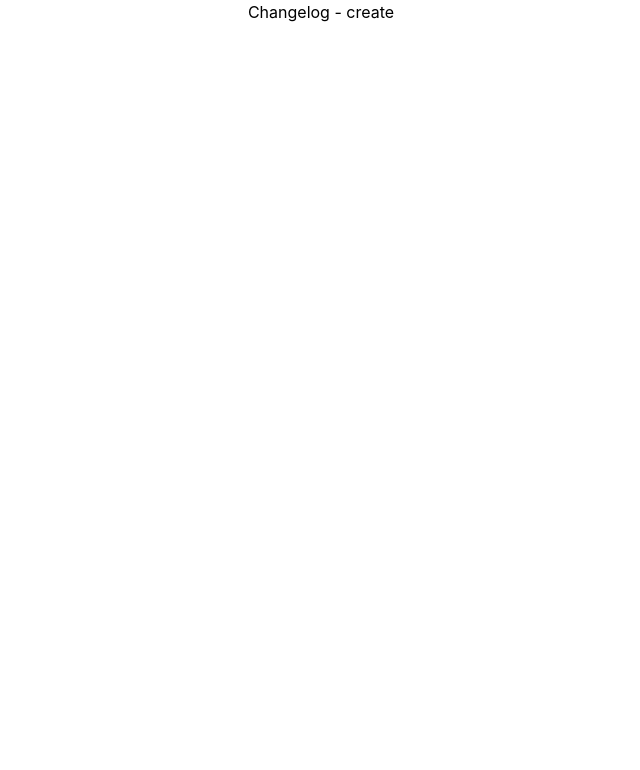
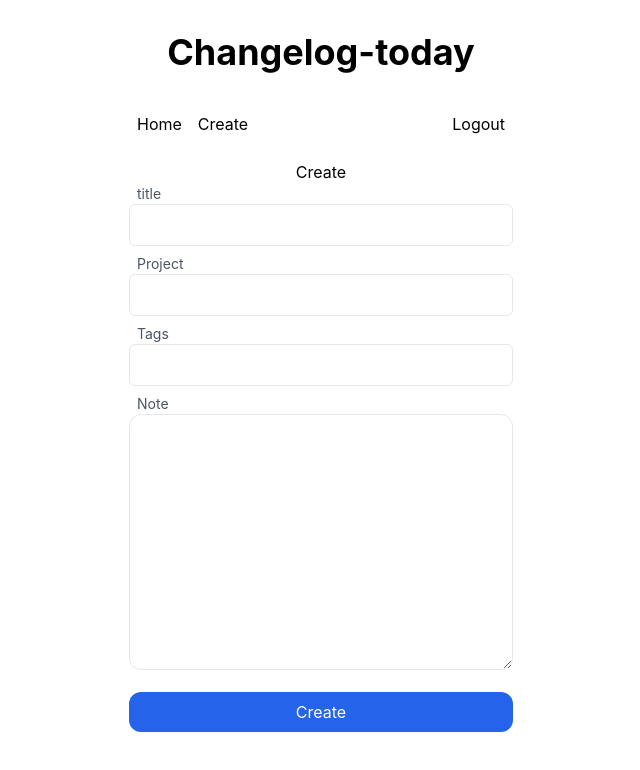
Before and after one commit to imytdotio/changelog-today, a React (Create React App) app: page /create in a window 1280 px wide. Shown: the top 770 px of the page, without its empty margins (319-959 px from the left). Built offline with nearby package versions, Linux system fonts and the light colour scheme.

Commit message:
init commit

```diff
--- a/src/App.js
+++ b/src/App.js
@@ -3,13 +3,18 @@ import "./App.css";
 import { BrowserRouter, Routes, Route } from "react-router-dom";
 import { Home } from "./Page/Home";
 import { Changelog } from "./Page/Changelog";
+import { Create } from "./Page/Create";
+import { Nav } from "./Components/Nav";
 
 function App() {
   return (
-    <div className="App">
+    <div className="App p-8">
       <BrowserRouter>
+      <h1 className="font-bold text-4xl mb-8">Changelog-today</h1>
+      <Nav />
         <Routes>
           <Route path="/" element={<Home />} exact />
+          <Route path="/create" element={<Create />} exact />
           <Route path="/:id" element={<Changelog />} exact />
         </Routes>
       </BrowserRouter>
--- /dev/null
+++ b/src/Components/Nav.js
@@ -0,0 +1,24 @@
+import React from "react";
+import { NavLink } from "react-router-dom";
+
+/**
+ * @author
+ * @function Nav
+ **/
+
+export const Nav = (props) => {
+  const nav = "hover:bg-gray-200 duration-200 p-2 rounded-md";
+  return (
+    <div className="flex w-96 m-auto my-4">
+      <ul className="flex flex-1">
+        <NavLink className={nav} to="/">
+          Home
+        </NavLink>
+        <NavLink className={nav} to="/Create">
+          Create
+        </NavLink>
+      </ul>
+      <button className={nav}>Logout</button>
+    </div>
+  );
+};
--- a/src/Page/Changelog.js
+++ b/src/Page/Changelog.js
@@ -6,7 +6,34 @@ import { useParams } from "react-router-dom";
  * @function Changelog
  **/
 
+const Project = (props) => {
+  return (
+    <div
+      className={`${props.color} inline-block mr-4 px-4 py-2 rounded-md w-fit my-1`}
+    >
+      <p>{props.text}</p>
+    </div>
+  );
+};
+
+const Tag = (props) => {
+  return (
+    <div
+      className={`${props.color} inline-block px-4 py-2 rounded-md w-fit my-1`}
+    >
+      <p>{props.text}</p>
+    </div>
+  );
+};
+
 export const Changelog = (props) => {
   const { id } = useParams();
-  return <div>Changelog - {id}</div>;
+  return (
+    <div className=" w-96 m-auto rounded-md p-4 text-left">
+      <h1 className="font-bold">{props.title}</h1>
+      <Project text="⚛️ imyt.io" color="bg-red-200" />
+      <Tag text="⚙️ Update" color="bg-gray-200" />
+      <p className="mt-4">{props.content}</p>
+    </div>
+  );
 };
--- /dev/null
+++ b/src/Page/Create.js
@@ -0,0 +1,88 @@
+import React, { useState } from "react";
+
+/**
+ * @author
+ * @function Create
+ **/
+
+const Label = (props) => {
+  return (
+    <div className="mb-2">
+      <p className="mr-4 px-2 text-gray-600 text-sm">{props.text}</p>
+      {props.children}
+    </div>
+  );
+};
+
+const Input = (props) => {
+  return (
+    <div className="mb-2">
+      <input
+        type={props.type}
+        onChange={props.onChange}
+        className="p-2 border rounded-md w-full md:w-96"
+      />
+      {props.children}
+    </div>
+  );
+};
+
+export const Create = (props) => {
+  const [title, setTitle] = useState("");
+  const [project, setProject] = useState("");
+  const [tags, setTags] = useState([]);
+  const [note, setNote] = useState("");
+
+  const submitHandler = (e) => {
+    e.preventDefault();
+    console.log(tags);
+  };
+  return (
+    <div>
+      <h1>Create</h1>
+      <form
+        className="text-left w-full md:w-96 m-auto"
+        onSubmit={submitHandler}
+      >
+        <Label text="title">
+          <input
+            type="text"
+            onChange={(e) => setTitle(e.target.value)}
+            className="p-2 border rounded-md w-full md:w-96"
+          />
+        </Label>
+
+        <Label text="Project">
+          <input
+            type="text"
+            onChange={(e) => setProject(e.target.value)}
+            className="p-2 border rounded-md w-full md:w-96"
+          />
+        </Label>
+
+        <Label text="Tags">
+          <input
+            type="text"
+            onChange={(e) => setTags(e.target.value)}
+            className="p-2 border rounded-md w-full md:w-96"
+          />
+        </Label>
+
+        {tags && tags.map((tag) => <p></p>)}
+
+        <p className="mr-4 px-2 text-gray-600 text-sm">Note</p>
+        <textarea
+          className="border p-2 h-64 md:w-96 w-full rounded-xl"
+          onChange={(e) => setNote(e.target.value)}
+        />
+        <br />
+        <button
+          type="submit"
+          className="bg-blue-600 text-white p-2 rounded-xl w-full md:w-96 mt-4"
+        >
+          Create
+        </button>
+      </form>
+    </div>
+  );
+};
--- a/src/Page/Home.js
+++ b/src/Page/Home.js
@@ -1,4 +1,5 @@
 import React from "react";
+import { Changelog } from "./Changelog";
 
 /**
  * @author
@@ -6,5 +7,13 @@ import React from "react";
  **/
 
 export const Home = (props) => {
-  return <div>Home</div>;
+  return (
+    <div>
+      <h1>Home</h1>
+      <Changelog
+        title="Lorem Ipsum"
+        content="Lorem ipsum dolor sit amet, consectetur adipiscing elit, sed do eiusmod tempor incididunt ut labore et dolore magna aliqua. Ut enim ad minim veniam, quis nostrud exercitation ullamco laboris nisi ut aliquip ex ea commodo consequat. Duis aute irure dolor in reprehenderit in voluptate velit esse cillum dolore eu fugiat nulla pariatur. Excepteur sint occaecat cupidatat non proident, sunt in culpa qui officia deserunt mollit anim id est laborum "
+      />
+    </div>
+  );
 };
--- a/src/index.css
+++ b/src/index.css
@@ -2,9 +2,11 @@
 @tailwind components;
 @tailwind utilities;
 
+@import url("https://fonts.googleapis.com/css2?family=Lato:wght@100;300;400;700;900&family=Work+Sans:ital,wght@0,100;0,200;0,300;0,400;0,500;0,600;0,700;0,800;0,900;1,100;1,200;1,300;1,400;1,500;1,600;1,700;1,800;1,900&display=swap");
+
 body {
   margin: 0;
-  font-family: -apple-system, BlinkMacSystemFont, "Segoe UI", "Roboto", "Oxygen",
+  font-family: 'Work Sans', -apple-system, BlinkMacSystemFont, "Segoe UI", "Roboto", "Oxygen",
     "Ubuntu", "Cantarell", "Fira Sans", "Droid Sans", "Helvetica Neue",
     sans-serif;
   -webkit-font-smoothing: antialiased;
```
